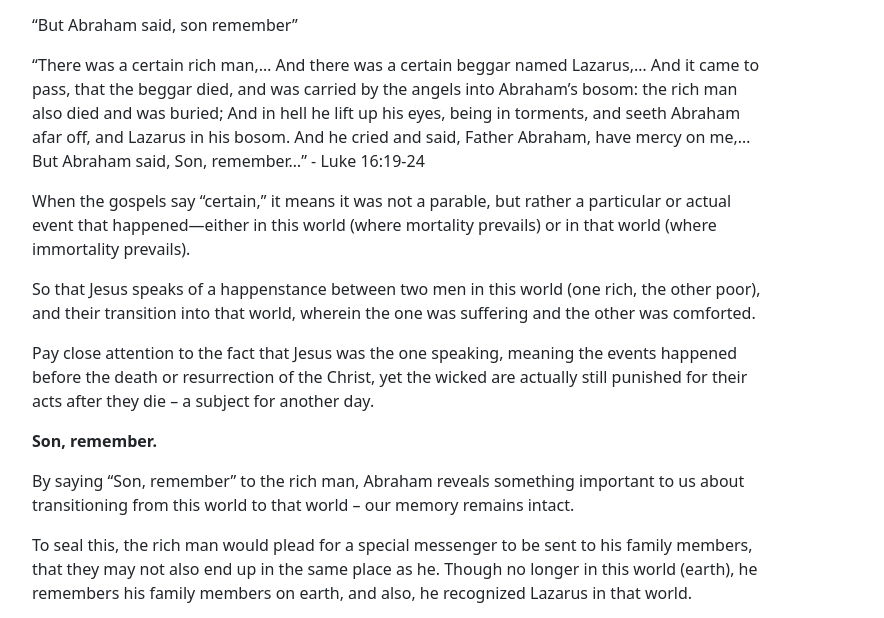
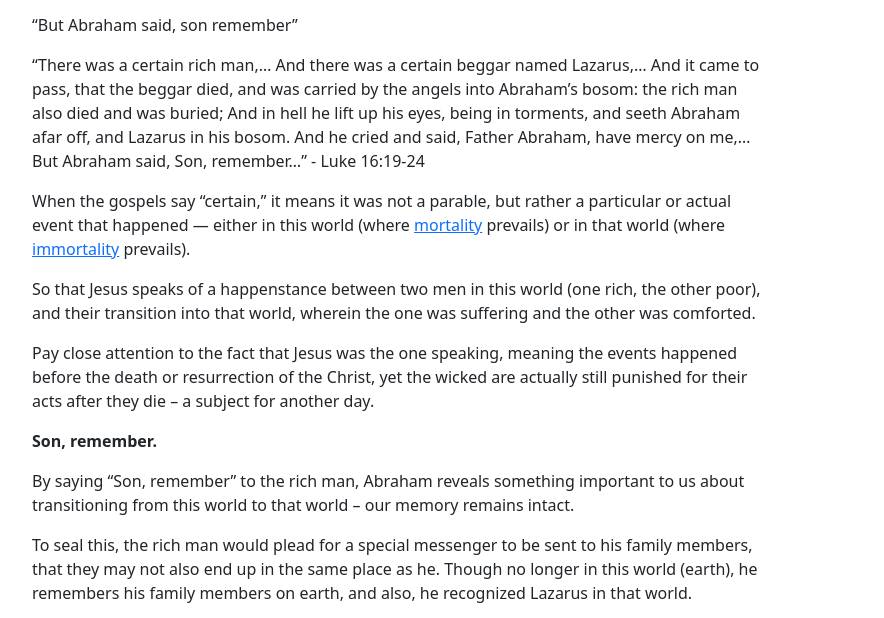
Before and after one commit to samuelkazeem/samuelkazeem.github.io, a plain HTML site: page this-world-that-world.html in a window 1280 px wide. Shown: the part 155-773 px from the top of the page, without its empty margins (50-934 px from the left). Drawn offline with nearby package versions, Linux system fonts and the light colour scheme.

Commit message:
add link

```diff
--- a/this-world-that-world.html
+++ b/this-world-that-world.html
@@ -33,7 +33,7 @@
 
 		<p>“There was a certain rich man,… And there was a certain beggar named Lazarus,… And it came to pass, that the beggar died, and was carried by the angels into Abraham’s bosom: the rich man also died and was buried; And in hell he lift up his eyes, being in torments, and seeth Abraham afar off, and Lazarus in his bosom. And he cried and said, Father Abraham, have mercy on me,… But Abraham said, Son, remember…” - Luke 16:19-24</p>
 
-		<p>When the gospels say “certain,” it means it was not a parable, but rather a particular or actual event that happened—either in this world (where mortality prevails) or in that world (where immortality prevails).</p>
+		<p>When the gospels say “certain,” it means it was not a parable, but rather a particular or actual event that happened — either in this world (where <a href="http://samuelkazeem/risen.html">mortality</a> prevails) or in that world (where <a href="http://samuelkazeem/risen.html">immortality</a> prevails).</p>
 
 		<p>So that Jesus speaks of a happenstance between two men in this world (one rich, the other poor), and their transition into that world, wherein the one was suffering and the other was comforted.</p>
 
```
